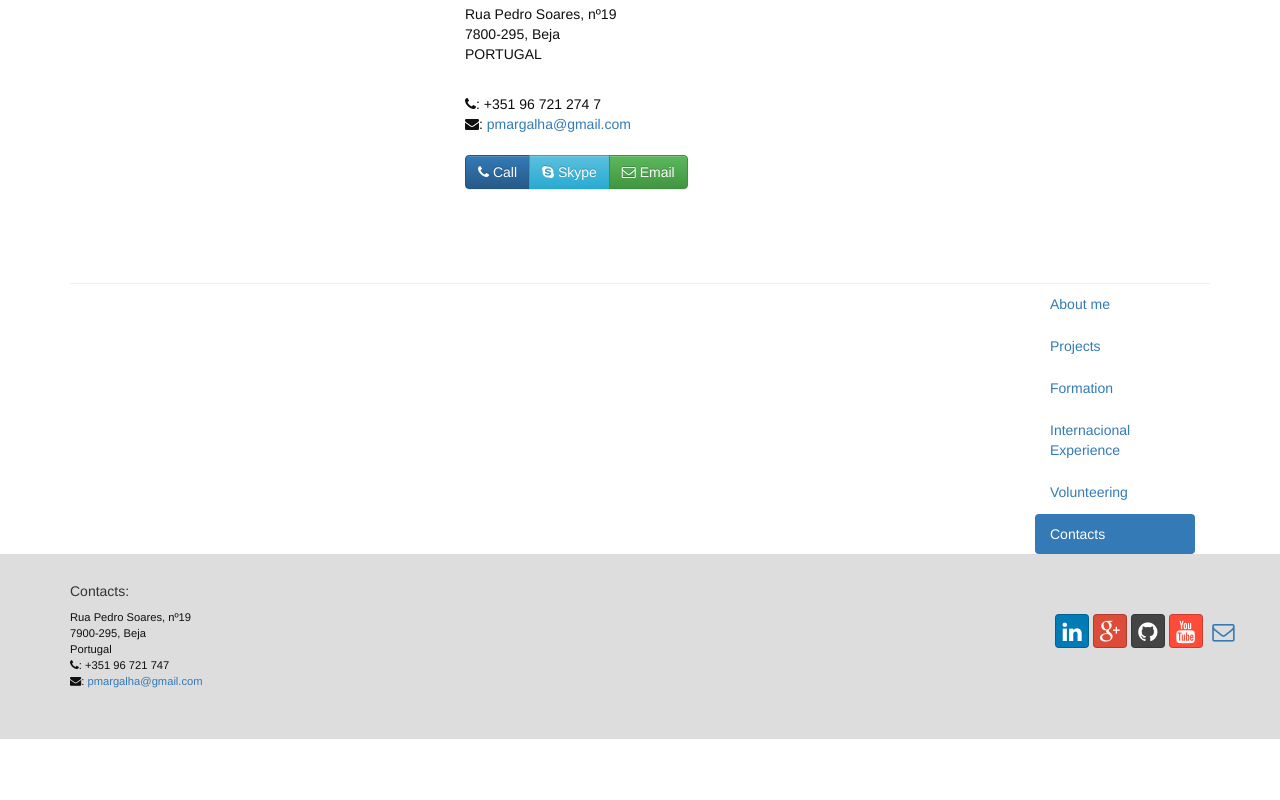
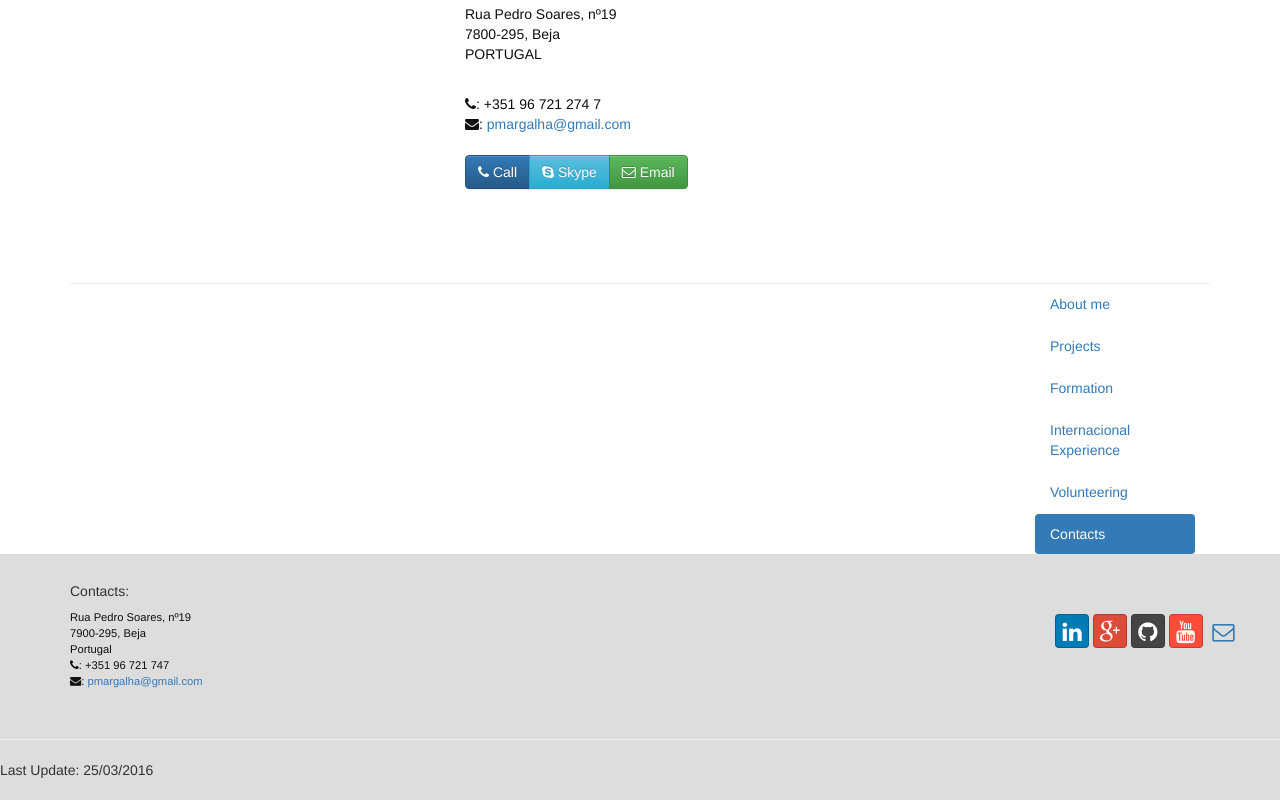
Before and after one commit to PedroMargalha/PORTFOLIO, a website: page index-en.html in a window 1280 px wide. Shown: the part 4692-5492 px from the top of the page. Before the commit the page ends 5431 px from the top, so only its background shows below. Drawn offline with Linux system fonts and the light colour scheme.

Commit message:
Update index-en.html
Add information about last update of the webpage

```diff
--- a/index-en.html
+++ b/index-en.html
@@ -988,6 +988,8 @@
                 </div>
             </div>
         </div>
+        <hr>
+        Last Update: 25/03/2016
     </footer>
     <!--**************************-->
     <!--SCRIPTS-->
```
